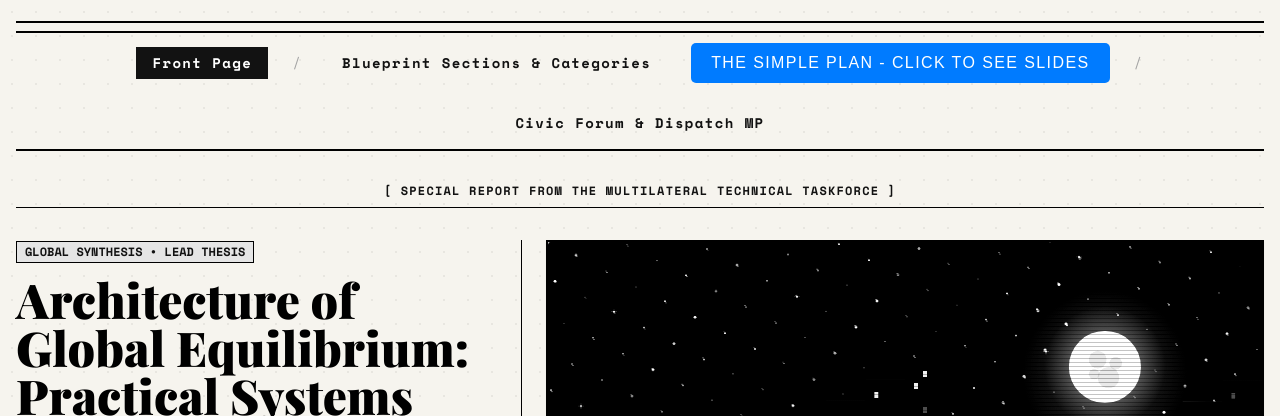
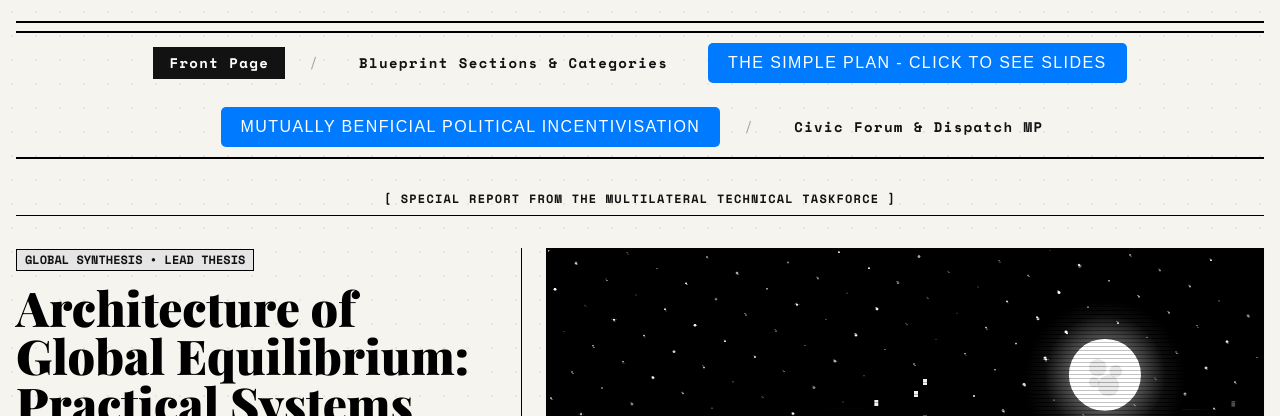
Before and after one commit to infoprodneedham-hash/global-equalizer, a plain HTML site: page index.html in a window 1280 px wide. Shown: the part 384-800 px from the top of the page. Drawn offline with nearby package versions, Linux system fonts and the light colour scheme; a web font is replaced by a local one.

Commit message:
Add new link for Mutually Beneficial Political Incentivisation

```diff
--- a/index.html
+++ b/index.html
@@ -152,6 +152,11 @@
         <a href="https://teacher-beta-seven.vercel.app" target="_blank" rel="noopener noreferrer" style="display: inline-block; padding: 10px 20px; font-size: 16px; color: #ffffff; background-color: #007bff; text-decoration: none; border-radius: 5px; font-family: sans-serif;">
   The simple plan - Click to see slides
 </a>
+<a href="https://balance-tau-one.vercel.app" target="_blank" rel="noopener noreferrer" style="display: inline-block; padding: 10px 20px; font-size: 16px; color: #ffffff; background-color: #007bff; text-decoration: none; border-radius: 5px; font-family: sans-serif;">
+  Mutually Benficial Political Incentivisation
+</a>
+
+
         <span class="text-neutral-400">/</span>
         <button onclick="navigateToPage('page-dispatch')" id="nav-btn-dispatch" class="tab-btn px-4 py-1.5 transition-all font-bold hover:bg-black hover:text-white rounded-none">
           Civic Forum & Dispatch MP
```
